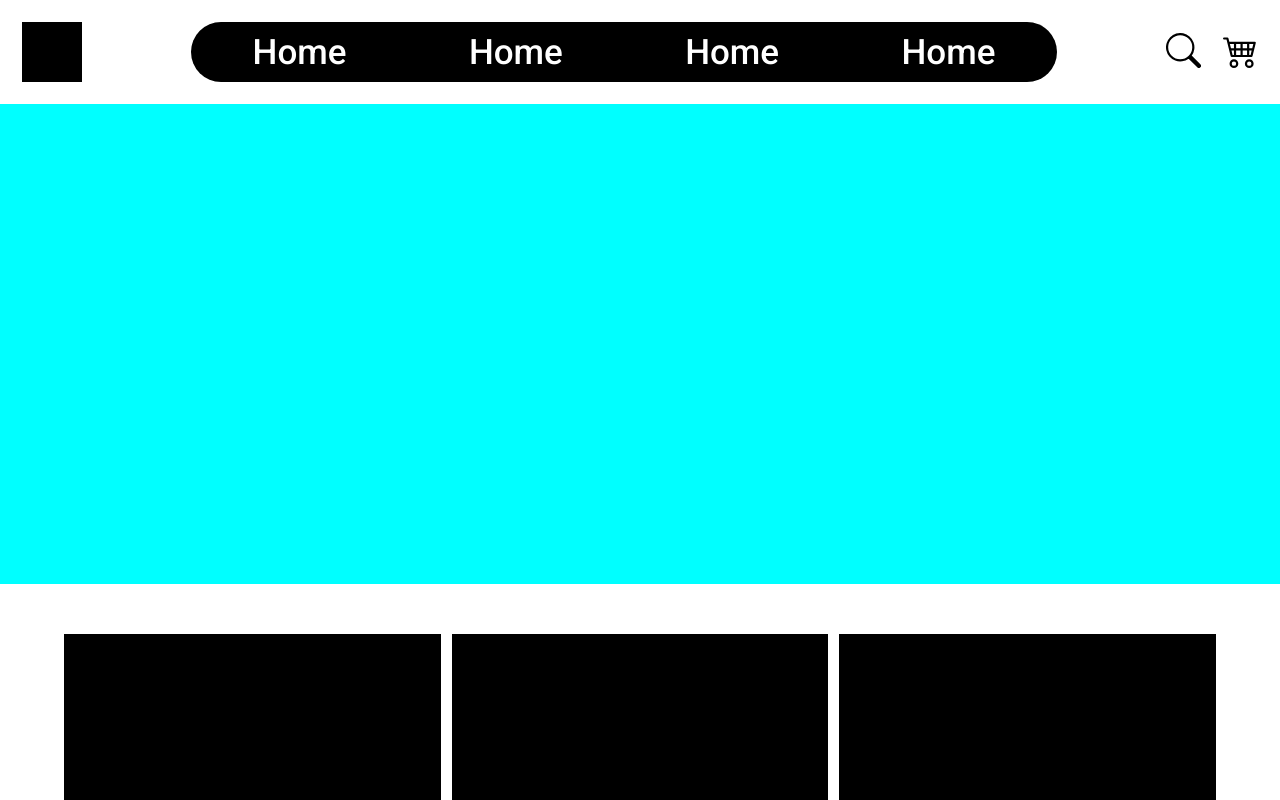
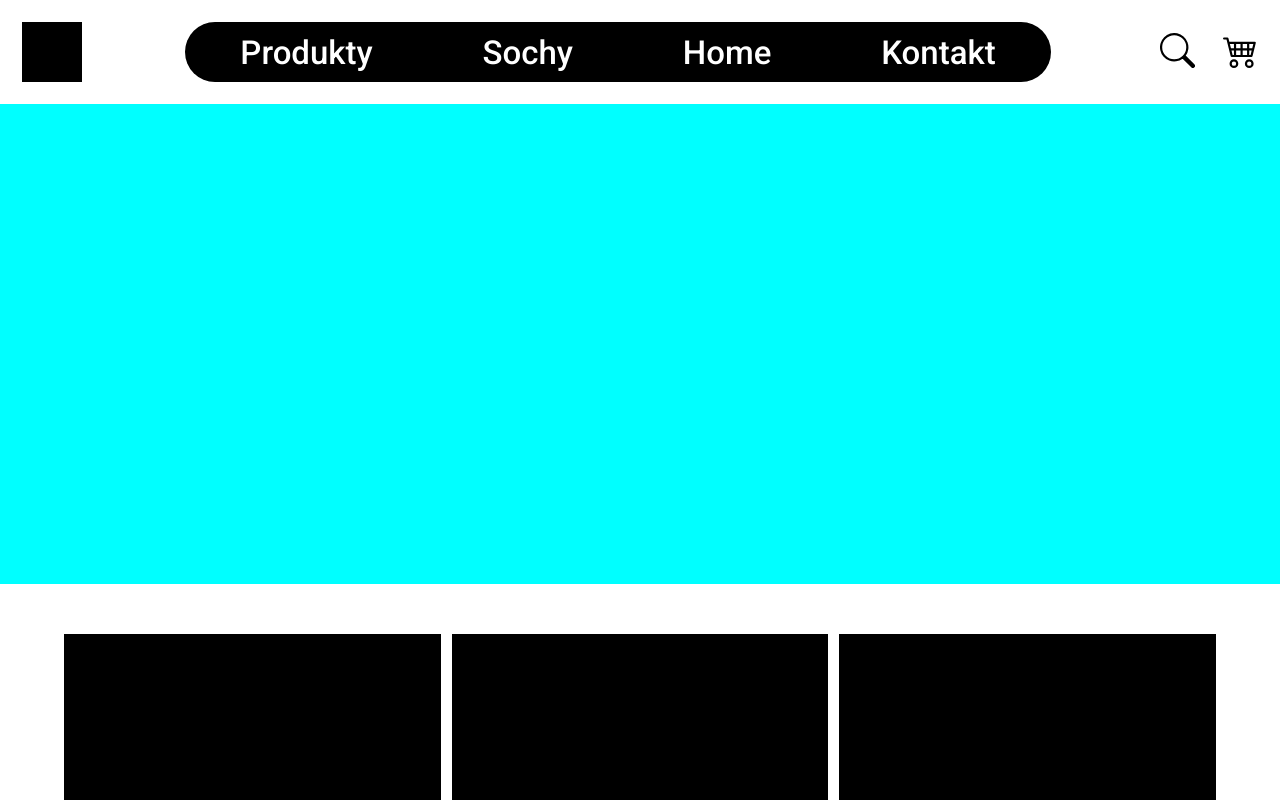
Before and after one commit to Sch3nky/3DShop, a Next.js app: page / in a window 1280 px wide. Shown: the top 800 px of the page. Built offline with nearby package versions, Linux system fonts and the light colour scheme.

Commit message:
Navigation bar update

```diff
--- a/lib/navigation.tsx
+++ b/lib/navigation.tsx
@@ -9,23 +9,24 @@ interface Props {
 }
 
 export default function Navigation(props:Props) {
+
     return (
         <div className={style.main}>
-            <div className={style.logo}>
+            <a href="/" className={style.logo}>
 
-            </div>
+            </a>
 
             <nav className={style.navigation}>
                 <div className={style.otherMobile}>
                     <Link href="/search"><Search color="black"/></Link>
                     <Link href="/cart"><Cart4 color="black"/></Link>
                 </div>
-                <input type="checkbox" name="unfold" id="unfold" hidden/>
+                <input type="checkbox" className={style.unfold} name="unfold" id="unfold" hidden/>
                 <div className={style.links}>
+                    <Link href="/produkty"><h1>Produkty</h1></Link>
+                    <Link href="/sochy"><h1>Sochy</h1></Link>
                     <Link href="https://google.com"><h1>Home</h1></Link>
-                    <Link href="https://google.com"><h1>Home</h1></Link>
-                    <Link href="https://google.com"><h1>Home</h1></Link>
-                    <Link href="https://google.com"><h1>Home</h1></Link>
+                    <Link href="/kontakt"><h1>Kontakt</h1></Link>
 
                 </div>
                 <label className={style.hamburgerMenu} htmlFor="unfold">
@@ -41,7 +42,7 @@ export default function Navigation(props:Props) {
                 </label>
             </nav>
             <div className={style.other}>
-                <Link href="/search"><Search color="black"/></Link>
+                <button><Search color="black"/></button>
                 <Link href="/cart"><Cart4 color="black"/></Link>
             </div>
         </div>
--- a/styles/Navigation.module.css
+++ b/styles/Navigation.module.css
@@ -17,10 +17,18 @@
     margin: auto;
 }
 
+.main:has(.unfold:checked) {
+    justify-content: flex-end;
+}
+
 .main > .logo{
     height: 60px;
     width: 60px;
     background-color: black;
+}
+
+.main:has(.unfold:checked) > .logo{
+    display: none;
 }
 
 .main > .navigation{
@@ -41,7 +49,7 @@
 }
 
 .main > .navigation h1{
-    font-size: 35px;
+    font-size: 33px;
     margin: 0;
 }
 
@@ -56,6 +64,12 @@
         width: fit-content;
         height: 60px;
         background-color: inherit;
+    }
+    .main:has(.unfold:checked) > .navigation{
+        width: 100%;
+        background-color: black;
+        justify-content: flex-end;
+        border-radius: 24px;
     }
 }
 
@@ -80,6 +94,7 @@
     justify-content: center;
     align-items: center;
 
+    transition-duration: 0ms;
 }
 
 @media screen and (max-width: 890px) {
@@ -99,12 +114,31 @@
 }
 
 .main > .navigation > .hamburgerMenu > span{
+    position: relative;
     width: 70%;
 
     height: 4px;
     border-radius: 4px;
 
     background-color: black;
+
+    transition-duration: 0ms;
+}
+
+.main:has(.unfold:checked) > .navigation > .hamburgerMenu> span{
+    background-color: white;
+    position: absolute;
+}
+
+.main:has(.unfold:checked) > .navigation > .hamburgerMenu> span:nth-child(2){
+    display: none;
+}
+
+.main:has(.unfold:checked) > .navigation > .hamburgerMenu> span:first-child{
+    transform: rotate(45deg);
+}
+.main:has(.unfold:checked) > .navigation > .hamburgerMenu> span:last-child{
+    transform: rotate(-45deg);
 }
 
 .main > .navigation a{
@@ -124,6 +158,11 @@
     display: flex;
     align-items: center;
     justify-content: flex-end;
+
+}
+
+.main:has(.unfold:checked) > .navigation > .otherMobile{
+    display: none;
 }
 
 @media screen and (max-width: 890px) {
@@ -138,6 +177,15 @@
     }
 }
 
+.main > .other > button{
+    background: none;
+    border: none;
+}
+
+.main > .other > button:hover{
+    opacity: 50%;
+}
+
 .main > .other  svg, .main > .navigation > .otherMobile svg{
     height: 35px;
     width: auto;
```
